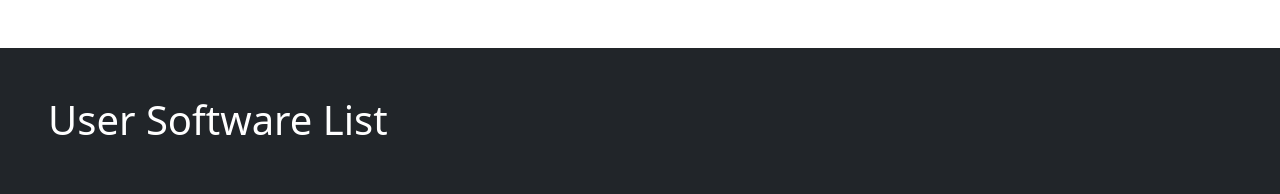
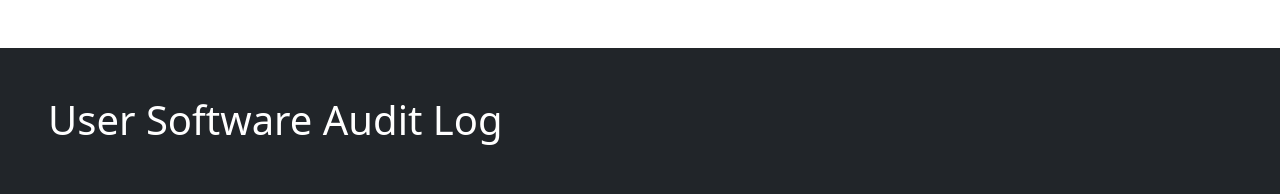
Before and after one commit to RaviShanmugam0305/ITHubDemo, a plain HTML site: page SoftwareAuditPage.html in a window 1280 px wide. Shown: the top 194 px of the page. Drawn offline with nearby package versions, Linux system fonts and the light colour scheme.

Commit message:
Update SoftwareAuditPage.html

```diff
--- a/SoftwareAuditPage.html
+++ b/SoftwareAuditPage.html
@@ -11,7 +11,7 @@
 
 <body>
     <div class="ontainer p-5 my-5 bg-dark text-white">
-        <h1>User Software List</h1>
+        <h1>User Software Audit Log</h1>
     </div>
     <div class="container p-5 my-5 bg-primary text-white">
         <table border="1" class="table table-dark table-hover">
```
